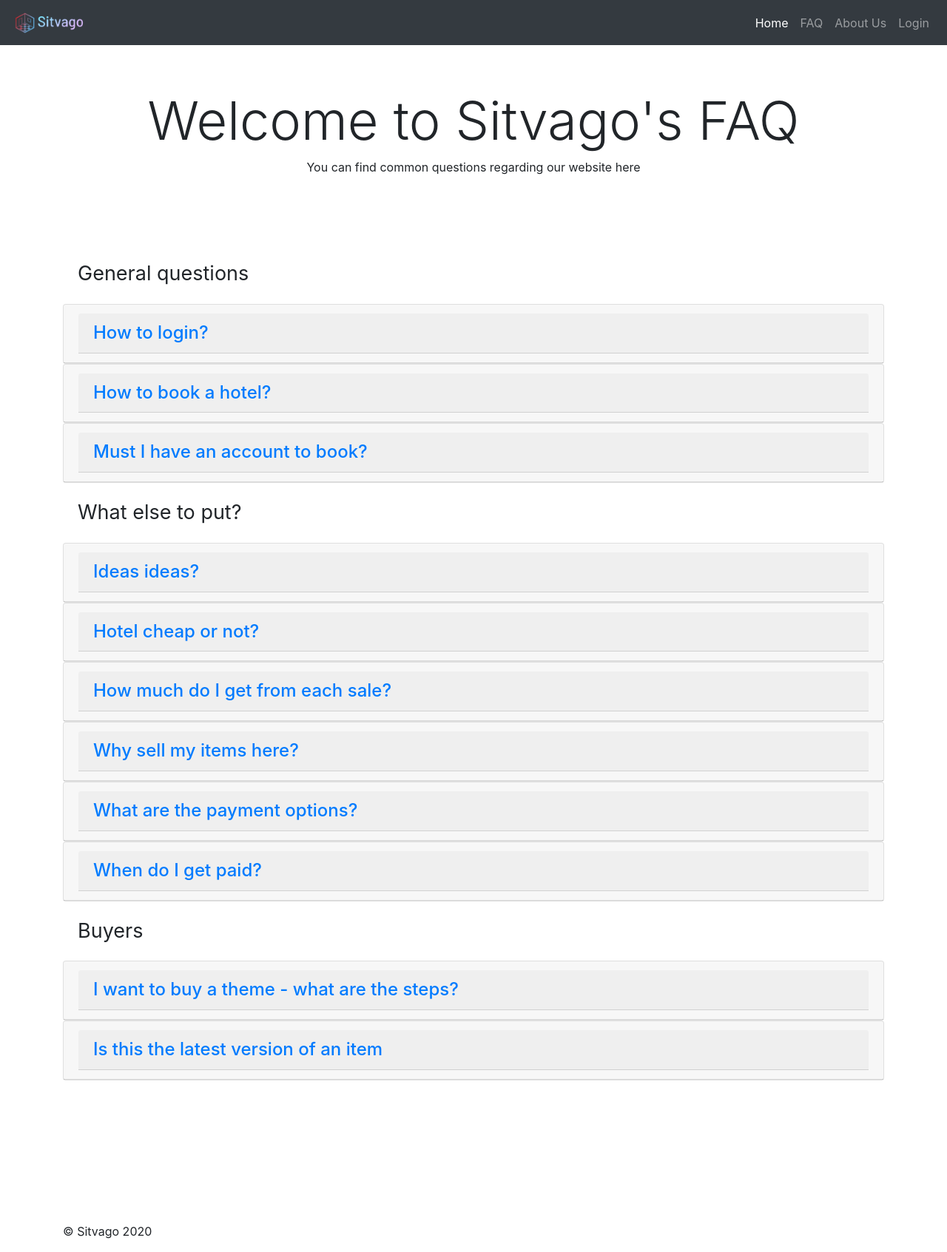
After one commit to gabrielkhh/sitvago, a PHP site: page /frontend/faq.php in a window 1280 px wide. The commit adds this page. Shown: the whole page at 74% size. Run offline with PHP 8.4, Linux system fonts and the light colour scheme; some libraries are stand-ins or nearby versions.

Commit message:
Added FAQ.php and href in all navbar

```diff
--- /dev/null
+++ b/frontend/css/faq.css
@@ -0,0 +1,30 @@
+
+.faqHeader {
+    font-size: 27px;
+    margin: 20px;
+}
+
+.panel-heading [data-toggle="collapse"]:after {
+    font-family: 'Glyphicons Halflings';
+    content: "e072"; /* "play" icon */
+    float: right;
+    color: #F58723;
+    font-size: 18px;
+    line-height: 22px;
+    /* rotate "play" icon from > (right arrow) to down arrow */
+    -webkit-transform: rotate(-90deg);
+    -moz-transform: rotate(-90deg);
+    -ms-transform: rotate(-90deg);
+    -o-transform: rotate(-90deg);
+    transform: rotate(-90deg);
+}
+
+.panel-heading [data-toggle="collapse"].collapsed:after {
+    /* rotate "play" icon from > (right arrow) to ^ (up arrow) */
+    -webkit-transform: rotate(90deg);
+    -moz-transform: rotate(90deg);
+    -ms-transform: rotate(90deg);
+    -o-transform: rotate(90deg);
+    transform: rotate(90deg);
+    color: #454444;
+}
--- /dev/null
+++ b/frontend/faq.php
@@ -0,0 +1,247 @@
+<!DOCTYPE html>
+<!--
+To change this license header, choose License Headers in Project Properties.
+To change this template file, choose Tools | Templates
+and open the template in the editor.
+-->
+
+
+<html>
+
+    <head>
+
+        <title>Sitvago's FAQ </title>
+        <meta charset="UTF-8">
+        <meta name="viewport" content="width=device-width, initial-scale=1.0">
+
+        <!-- Bootstrap CSS only -->
+        <link rel="stylesheet" href="https://stackpath.bootstrapcdn.com/bootstrap/4.5.2/css/bootstrap.min.css" integrity="sha384-JcKb8q3iqJ61gNV9KGb8thSsNjpSL0n8PARn9HuZOnIxN0hoP+VmmDGMN5t9UJ0Z" crossorigin="anonymous">
+
+        <!-- Font and Icons CSS -->
+        <link href='http://fonts.googleapis.com/css?family=Oswald:400,300,700' rel='stylesheet' type='text/css'>
+        <link rel="stylesheet" href="https://cdnjs.cloudflare.com/ajax/libs/font-awesome/4.7.0/css/font-awesome.min.css">
+
+
+        <!--jQuery-->
+        <script defer src="https://code.jquery.com/jquery-3.5.1.min.js" integrity="sha256-9/aliU8dGd2tb6OSsuzixeV4y/faTqgFtohetphbbj0=" crossorigin="anonymous">
+        </script>
+
+        <!-- Bootstrap -->
+        <script defer src="https://stackpath.bootstrapcdn.com/bootstrap/4.4.1/js/bootstrap.bundle.min.js" integrity="sha384-6khuMg9gaYr5AxOqhkVIODVIvm9ynTT5J4V1cfthmT+emCG6yVmEZsRHdxlotUnm" crossorigin="anonymous">
+        </script>
+
+
+
+        <style>
+            .bd-placeholder-img {
+                font-size: 1.125rem;
+                text-anchor: middle;
+                -webkit-user-select: none;
+                -moz-user-select: none;
+                -ms-user-select: none;
+                user-select: none;
+            }
+
+            @media (min-width: 768px) {
+                .bd-placeholder-img-lg {
+                    font-size: 3.5rem;
+                }
+            }
+
+            .jumbotron {
+                background: url(../images/home_cover.jpg) no-repeat center center fixed;
+                -webkit-background-size: cover;
+                -moz-background-size: cover;
+                background-size: cover;
+                -o-background-size: cover;
+            }
+
+
+        </style>
+        <!-- Custom styles for this template -->
+        <link href="css/faq.css" rel="stylesheet">
+
+    </head>
+
+    <body>
+        <?php
+        session_start();
+        if (isset($_SESSION['username'])) {
+            include "navbar_User.php";
+        } else if (!isset($_SESSION['username'])) {
+            include "navbar_nonUser.php";
+        }
+        ?>
+        <main>
+            <div class="container">
+                <div class="container p-5 my-5 border-0 text-center">
+                    <h1 class=display-3>Welcome to Sitvago's FAQ</h1>
+                    <p>You can find common questions regarding our website here</p>
+                </div>
+
+                <div class="" id="accordion">
+                    <div class="faqHeader">General questions</div>
+                    <div class="card ">
+                        <div class="card-header">
+                            <h4 class="card-header">
+                                <a class="accordion-toggle" data-toggle="collapse" data-parent="#accordion" href="#collapseOne">How to login?</a>
+                            </h4>
+                        </div>
+                        <div id="collapseOne" class="panel-collapse collapse in">
+                            <div class="card-block">
+                                First, account registration is needed. You can click on login, see top right in the navbar <strong>"Login"</strong>.
+                                You will be ask to register for an account if you do not have one. It's that simple :)
+                            </div>
+                        </div>
+                    </div>
+                    <div class="card ">
+                        <div class="card-header">
+                            <h4 class="card-header">
+                                <a class="accordion-toggle collapsed" data-toggle="collapse" data-parent="#accordion" href="#collapseTen">How to book a hotel?</a>
+                            </h4>
+                        </div>
+                        <div id="collapseTen" class="panel-collapse collapse">
+                            <div class="card-block">
+                                You must login first, then can book!
+                            </div>
+                        </div>
+                    </div>
+                    <div class="card ">
+                        <div class="card-header">
+                            <h4 class="card-header">
+                                <a class="accordion-toggle collapsed" data-toggle="collapse" data-parent="#accordion" href="#collapseEleven">Must I have an account to book?</a>
+                            </h4>
+                        </div>
+                        <div id="collapseEleven" class="panel-collapse collapse">
+                            <div class="card-block">
+                                All prices for themes, templates and other items, including each seller's or buyer's account balance are in <strong>USD</strong>
+                            </div>
+                        </div>
+                    </div>
+
+                    <div class="faqHeader">What else to put?</div>
+                    <div class="card ">
+                        <div class="card-header">
+                            <h4 class="card-header">
+                                <a class="accordion-toggle collapsed" data-toggle="collapse" data-parent="#accordion" href="#collapseTwo">Ideas ideas?</a>
+                            </h4>
+                        </div>
+                        <div id="collapseTwo" class="panel-collapse collapse">
+                            <div class="card-block">
+                                Any registed user, who presents a work, which is genuine and appealing, can post it on <strong>PrepBootstrap</strong>.
+                            </div>
+                        </div>
+                    </div>
+                    <div class="card ">
+                        <div class="card-header">
+                            <h4 class="card-header">
+                                <a class="accordion-toggle collapsed" data-toggle="collapse" data-parent="#accordion" href="#collapseThree">Hotel cheap or not?</a>
+                            </h4>
+                        </div>
+                        <div id="collapseThree" class="panel-collapse collapse">
+                            <div class="card-block">
+                                The steps involved in this process are really simple. All you need to do is:
+                                <ul>
+                                    <li>Register an account</li>
+                                    <li>Activate your account</li>
+                                    <li>Go to the <strong>Themes</strong> section and upload your theme</li>
+                                    <li>The next step is the approval step, which usually takes about 72 hours.</li>
+                                </ul>
+                            </div>
+                        </div>
+                    </div>
+                    <div class="card ">
+                        <div class="card-header">
+                            <h4 class="card-header">
+                                <a class="accordion-toggle collapsed" data-toggle="collapse" data-parent="#accordion" href="#collapseFive">How much do I get from each sale?</a>
+                            </h4>
+                        </div>
+                        <div id="collapseFive" class="panel-collapse collapse">
+                            <div class="card-block">
+                                Here, at <strong>PrepBootstrap</strong>, we offer a great, 70% rate for each seller, regardless of any restrictions, such as volume, date of entry, etc.
+                                <br />
+                            </div>
+                        </div>
+                    </div>
+                    <div class="card ">
+                        <div class="card-header">
+                            <h4 class="card-header">
+                                <a class="accordion-toggle collapsed" data-toggle="collapse" data-parent="#accordion" href="#collapseSix">Why sell my items here?</a>
+                            </h4>
+                        </div>
+                        <div id="collapseSix" class="panel-collapse collapse">
+                            <div class="card-block">
+                                There are a number of reasons why you should join us:
+                                <ul>
+                                    <li>A great 70% flat rate for your items.</li>
+                                    <li>Fast response/approval times. Many sites take weeks to process a theme or template. And if it gets rejected, there is another iteration. We have aliminated this, and made the process very fast. It only takes up to 72 hours for a template/theme to get reviewed.</li>
+                                    <li>We are not an exclusive marketplace. This means that you can sell your items on <strong>PrepBootstrap</strong>, as well as on any other marketplate, and thus increase your earning potential.</li>
+                                </ul>
+                            </div>
+                        </div>
+                    </div>
+                    <div class="card ">
+                        <div class="card-header">
+                            <h4 class="card-header">
+                                <a class="accordion-toggle collapsed" data-toggle="collapse" data-parent="#accordion" href="#collapseEight">What are the payment options?</a>
+                            </h4>
+                        </div>
+                        <div id="collapseEight" class="panel-collapse collapse">
+                            <div class="card-block">
+                                The best way to transfer funds is via Paypal. This secure platform ensures timely payments and a secure environment.
+                            </div>
+                        </div>
+                    </div>
+                    <div class="card ">
+                        <div class="card-header">
+                            <h4 class="card-header">
+                                <a class="accordion-toggle collapsed" data-toggle="collapse" data-parent="#accordion" href="#collapseNine">When do I get paid?</a>
+                            </h4>
+                        </div>
+                        <div id="collapseNine" class="panel-collapse collapse">
+                            <div class="card-block">
+                                Our standard payment plan provides for monthly payments. At the end of each month, all accumulated funds are transfered to your account.
+                                The minimum amount of your balance should be at least 70 USD.
+                            </div>
+                        </div>
+                    </div>
+
+                    <div class="faqHeader">Buyers</div>
+                    <div class="card ">
+                        <div class="card-header">
+                            <h4 class="card-header">
+                                <a class="accordion-toggle collapsed" data-toggle="collapse" data-parent="#accordion" href="#collapseFour">I want to buy a theme - what are the steps?</a>
+                            </h4>
+                        </div>
+                        <div id="collapseFour" class="panel-collapse collapse">
+                            <div class="card-block">
+                                Buying a theme on <strong>PrepBootstrap</strong> is really simple. Each theme has a live preview.
+                                Once you have selected a theme or template, which is to your liking, you can quickly and securely pay via Paypal.
+                                <br />
+                                Once the transaction is complete, you gain full access to the purchased product.
+                            </div>
+                        </div>
+                    </div>
+                    <div class="card ">
+                        <div class="card-header">
+                            <h4 class="card-header">
+                                <a class="accordion-toggle collapsed" data-toggle="collapse" data-parent="#accordion" href="#collapseSeven">Is this the latest version of an item</a>
+                            </h4>
+                        </div>
+                        <div id="collapseSeven" class="panel-collapse collapse">
+                            <div class="card-block">
+                                Each item in <strong>PrepBootstrap</strong> is maintained to its latest version. This ensures its smooth operation.
+                            </div>
+                        </div>
+                    </div>
+                    <div class="container p-5 my-5 border-0"></div>
+                </div>
+            </div>
+        </main>
+    </body>
+    <footer class="container">
+        <p>&copy; Sitvago 2020</p>
+    </footer>
+    <script src="https://code.jquery.com/jquery-3.5.1.slim.min.js" integrity="sha384-DfXdz2htPH0lsSSs5nCTpuj/zy4C+OGpamoFVy38MVBnE+IbbVYUew+OrCXaRkfj" crossorigin="anonymous"></script>
+    <script>window.jQuery || document.write('<script src="../assets/js/vendor/jquery.slim.min.js"><\/script>')</script><script src="../assets/dist/js/bootstrap.bundle.min.js"></script>
+</html>
--- a/frontend/navbar_Admin.php
+++ b/frontend/navbar_Admin.php
@@ -20,6 +20,9 @@
                 <a class="nav-link" href="home.php">Home <span class="sr-only">(current)</span></a>
             </li>
             <li class="nav-item">
+                <a class="nav-link" href="faq.php">FAQ</a>
+            </li>
+            <li class="nav-item">
                 <a class="nav-link" href="#">Add Hotels</a>
             </li>
             <li class="nav-item">
--- a/frontend/navbar_User.php
+++ b/frontend/navbar_User.php
@@ -20,6 +20,9 @@
                 <a class="nav-link" href="home.php">Home <span class="sr-only">(current)</span></a>
             </li>
             <li class="nav-item">
+                <a class="nav-link" href="faq.php">FAQ</a>
+            </li>
+            <li class="nav-item">
                 <a class="nav-link" href="aboutus.php">About Us</a>
             </li>
             <li class="nav-item">
--- a/frontend/navbar_nonUser.php
+++ b/frontend/navbar_nonUser.php
@@ -17,7 +17,10 @@
     <div class="collapse navbar-collapse" id="navbarsExampleDefault">
         <ul class="navbar-nav ml-auto">
             <li class="nav-item active">
-                <a class="nav-link" href="#">Home <span class="sr-only">(current)</span></a>
+                <a class="nav-link" href="home.php">Home <span class="sr-only">(current)</span></a>
+            </li>
+            <li class="nav-item">
+                <a class="nav-link" href="faq.php">FAQ</a>
             </li>
             <li class="nav-item">
                 <a class="nav-link" href="aboutus.php">About Us</a>
```
